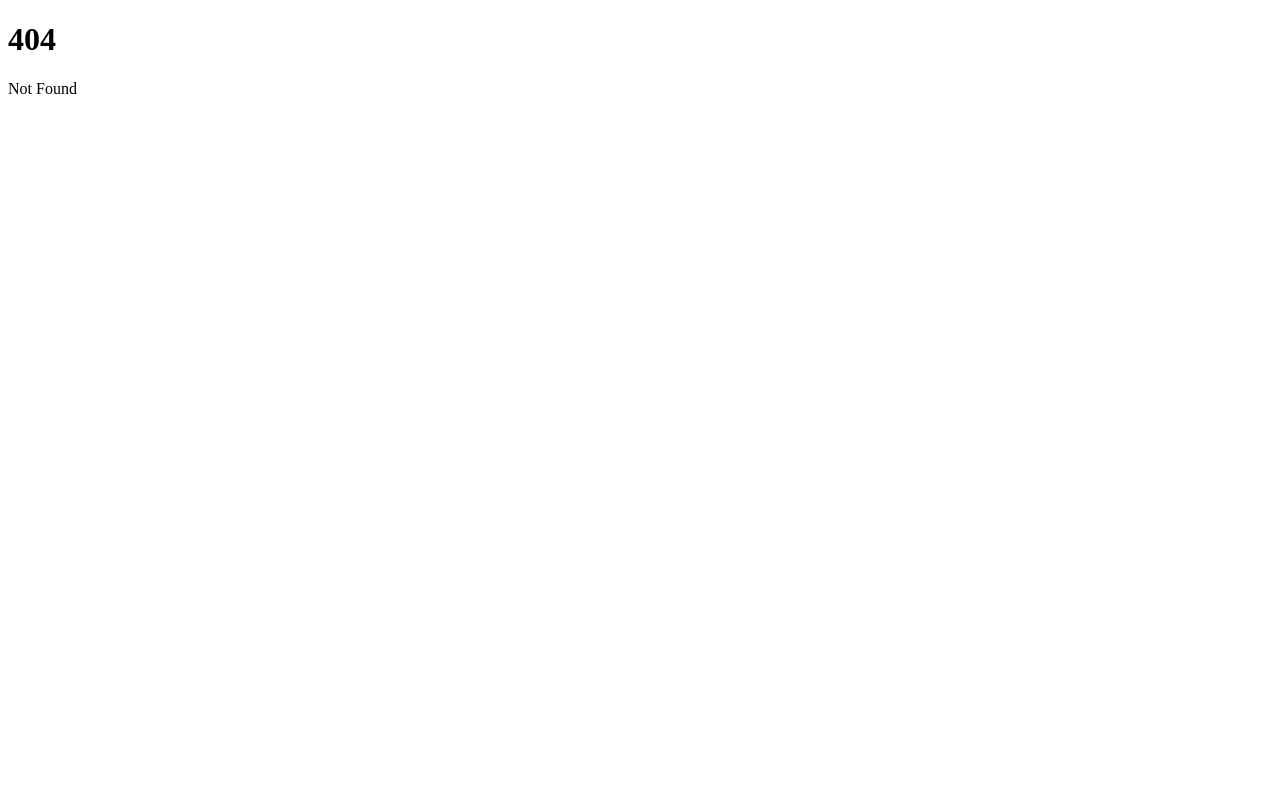
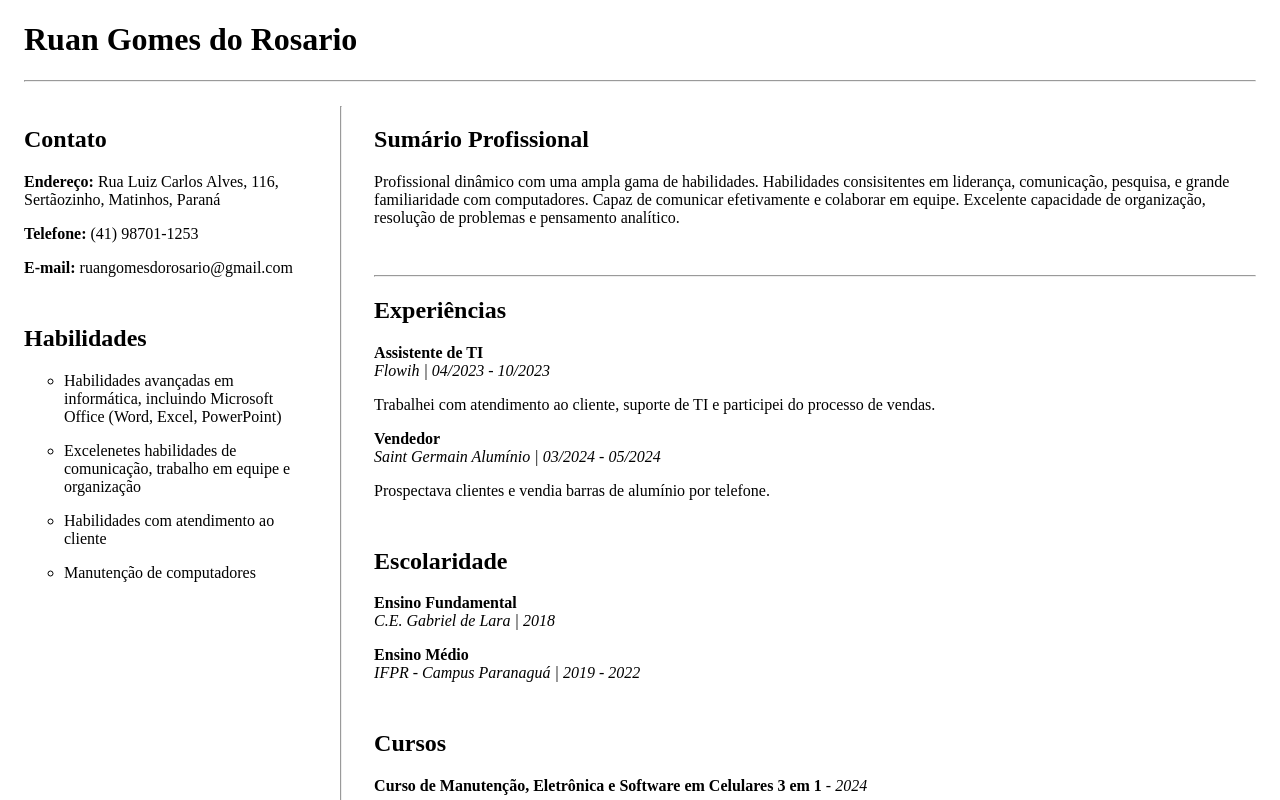
Before and after one commit to Imenatrix/resume, a SvelteKit app: page /normal in a window 1280 px wide. Before the commit this address had no page. Shown: the top 800 px of the page. Built offline with nearby package versions, Linux system fonts and the light colour scheme.

Commit message:
Add a normal resume

```diff
--- /dev/null
+++ b/src/lib/resume/portuguese/normal.json
@@ -0,0 +1,107 @@
+{
+    "info" : {
+        "name" : "Ruan Gomes do Rosario",
+        "birth" : "20/04/2004"
+    },
+    "contact" : {
+        "address" : {
+            "street" : "Rua Luiz Carlos Alves",
+            "number" : 116,
+            "district" : "Sertãozinho",
+            "city" : "Matinhos",
+            "state" : "Paraná",
+            "country" : "Brasil"
+        },
+        "phone" : {
+            "code" : "+55",
+            "ddd" : "41",
+            "number" : "987011253"
+        },
+        "email" : "ruangomesdorosario@gmail.com"
+    },
+    "summary" : "Profissional dinâmico com uma ampla gama de habilidades. Habilidades consisitentes em liderança, comunicação, pesquisa, e grande familiaridade com computadores. Capaz de comunicar efetivamente e colaborar em equipe. Excelente capacidade de organização, resolução de problemas e pensamento analítico.",
+    "experience" : [
+        {
+            "position" : "Assistente de TI",
+            "company" :"Flowih",
+            "start" : {
+                "year" : 2023,
+                "month": 4
+            },
+            "end" : {
+                "year" : 2023,
+                "month" : 10
+            },
+            "description" : "Trabalhei com atendimento ao cliente, suporte de TI e participei do processo de vendas."
+        },
+        {
+            "position" : "Vendedor",
+            "company" : "Saint Germain Alumínio",
+            "start" : {
+                "year" : 2024,
+                "month" : 3
+            },
+            "end" : {
+                "year" : 2024,
+                "month" : 5
+            },
+            "description" : "Prospectava clientes e vendia barras de alumínio por telefone."
+        }
+    ],
+    "education" : [
+        {
+            "course" : "Ensino Fundamental",
+            "institution" : "C.E. Gabriel de Lara",
+            "end" : {
+                "year" : 2018
+            }
+        },
+        {
+            "course" : "Ensino Médio",
+            "institution" : "IFPR - Campus Paranaguá",
+            "start" : {
+                "year" : 2019
+            },
+            "end" : {
+                "year" : 2022
+            }
+        }
+    ],
+    "courses" : [
+        {
+            "course" : "Curso de Manutenção, Eletrônica e Software em Celulares 3 em 1",
+            "end" : {
+                "year" : 2024,
+                "month" : 5
+            }
+        }
+    ],
+    "prizes" : [
+        {
+            "prize" : "Medalha de Prata",
+            "event" : "OBMEP 2016"
+        },
+        {
+            "prize" : "Medalha de Bronze",
+            "event" : "OBMEP 2017"
+        },
+        {
+            "prize" : "Menção Honrosa",
+            "event" : "OBMEP 2018"
+        },
+        {
+            "prize" : "Menção Honrosa",
+            "event" : "OBMEP 2019"
+        },
+        {
+            "prize" : "Medalha de Ouro",
+            "event" : "Maratona de Programação IFPR SEMEPI 2019"
+        }
+    ],
+    "skills" : [
+        "Habilidades avançadas em informática, incluindo Microsoft Office (Word, Excel, PowerPoint)",
+        "Excelenetes habilidades de comunicação, trabalho em equipe e organização",
+        "Habilidades com atendimento ao cliente",
+        "Manutenção de computadores"
+    ]
+}
--- /dev/null
+++ b/src/routes/normal/+page.svelte
@@ -0,0 +1,107 @@
+<script lang="ts">
+	import resume from '$lib/resume/portuguese/normal.json'
+</script>
+
+<div class="title">
+	<h1>{resume.info.name}</h1>
+	<hr>
+</div>
+<div class="resume">
+	<aside>
+		<section>
+			<h2>Contato</h2>
+			<p>
+				<b>Endereço:</b>
+				{`${resume.contact.address.street}, ${resume.contact.address.number}, ${resume.contact.address.district}, ${resume.contact.address.city}, ${resume.contact.address.state}`}
+			</p>
+			<p>
+				<b>Telefone:</b>
+				{`(${resume.contact.phone.ddd}) ${resume.contact.phone.number.slice(0, 5)}-${resume.contact.phone.number.slice(5)}`}
+			</p>
+			<p>
+				<b>E-mail:</b>
+				{resume.contact.email}
+			</p>
+		</section>
+		<section>
+			<h2>Habilidades</h2>
+			<ul>
+				{#each resume.skills as skill}
+					<li>{skill}</li>
+				{/each}
+			</ul>
+		</section>
+	</aside>
+	<hr>
+	<main>
+        <section>
+            <h2>Sumário Profissional</h2>
+            <p>{resume.summary}</p>
+        </section>
+        <hr>
+		<section>
+			<h2>Experiências</h2>
+			{#each resume.experience as experience}
+				<div>
+					<b>{experience.position}</b> <br>
+					{#if experience.start.month && experience.end.month}
+						<i>{`${experience.company} | ${experience.start.month.toString().padStart(2, '0')}/${experience.start.year} - ${experience.end.month.toString().padStart(2, '0')}/${experience.end.year}`}</i>
+					{:else}
+						<i>{`${experience.company} | ${experience.start.year} - ${experience.end.year}`}</i>
+					{/if}
+					<p>{experience.description}</p>
+				</div>
+			{/each}
+		</section>
+		<section>
+			<h2>Escolaridade</h2>
+			{#each resume.education as education}
+				<div>
+					<b>{education.course}</b> <br>
+					<i>{`${education.institution} | ${education.start?.year ? education.start.year + ' - ' : ''}${education.end.year}`}</i>
+					<p></p>
+				</div>
+			{/each}
+		</section>
+		<section>
+			<h2>Cursos</h2>
+			{#each resume.courses as education}
+				<div>
+					<b>{education.course}</b> - <i>{`${education.end.year}`}</i>
+					<p></p>
+				</div>
+			{/each}
+		</section>
+		<section>
+			<h2>Premiações</h2>
+			{#each resume.prizes as prize}
+				<div>
+					<b>{prize.prize}</b> - <i>{prize.event}</i>
+					<p></p>
+				</div>
+			{/each}
+		</section>
+	</main>
+</div>
+
+<style>
+	.title {
+		margin-left: 1em;
+		margin-right: 1em;
+	}
+	.resume {
+		display : flex;
+	}
+	.resume > * {
+		margin : 1em;
+	}
+	section {
+		margin-bottom : 3em;
+	}
+	ul {
+		list-style-type: circle;
+	}
+    li {
+        margin-bottom: 1em;
+    }
+</style>
```
